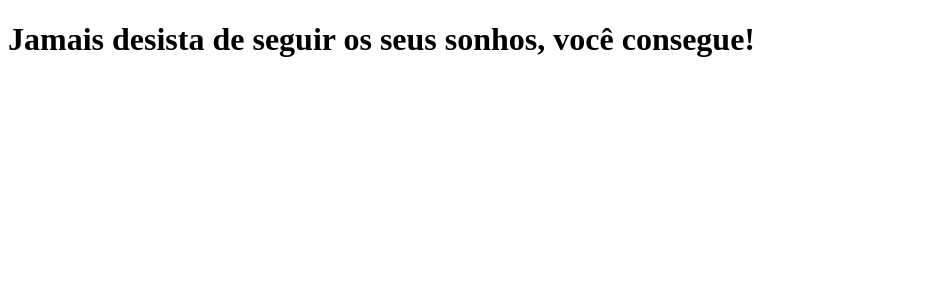
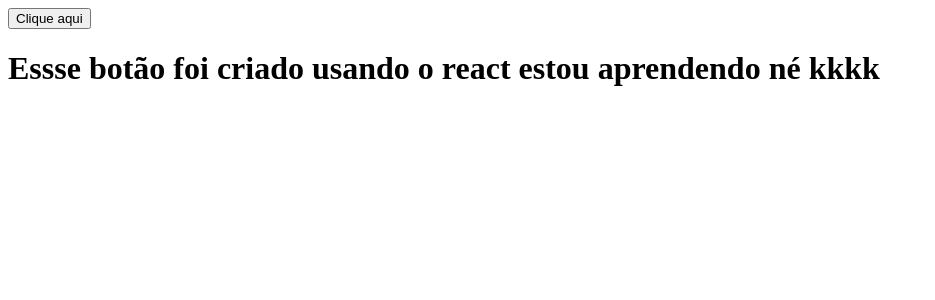
Before and after one commit to marcio1335/clone-tabnews, a Next.js app: page / in a window 1280 px wide. Shown: the top 300 px of the page, without its empty margins (0-935 px from the left). Built offline with nearby package versions, Linux system fonts and the light colour scheme.

Commit message:
alterando a pagina usando o site do react

```diff
--- a/pages/index.js
+++ b/pages/index.js
@@ -1,7 +1,12 @@
 function Home() {
-    return <h1>Jamais desista de seguir os seus sonhos,
-        você consegue!
-    </h1>
+    return (
+        <div>
+            <button>Clique aqui</button>
+            <h1>Essse botão foi criado usando o react
+                estou aprendendo né kkkk
+            </h1>
+        </div>
+    );
 }
 
 export default Home;
```
